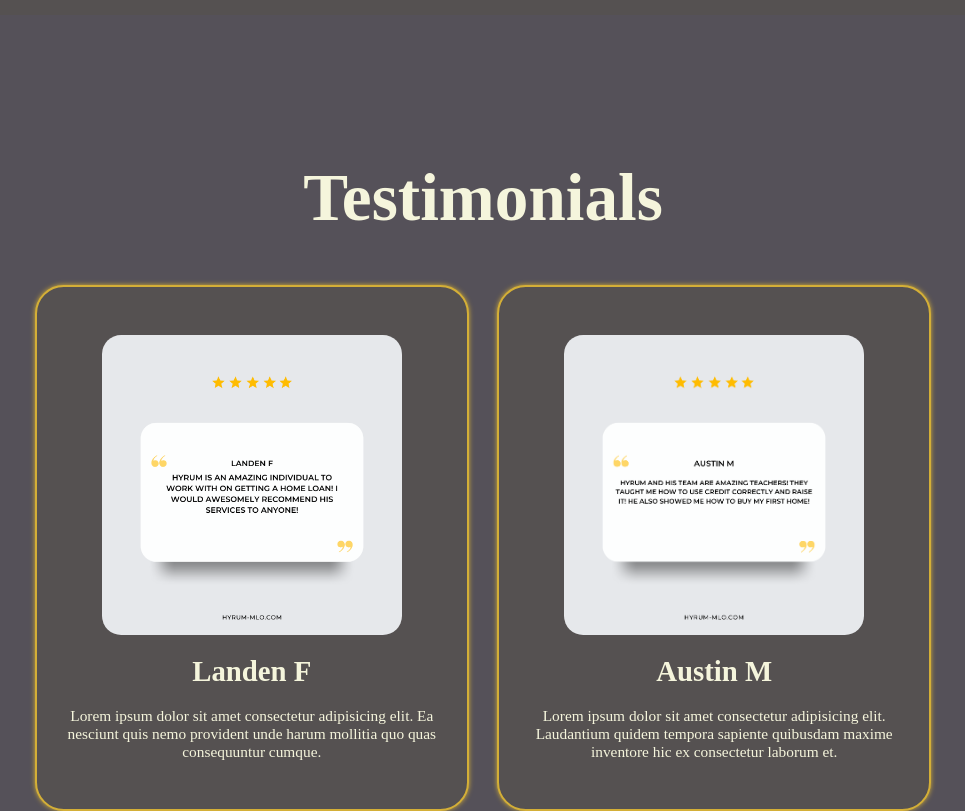
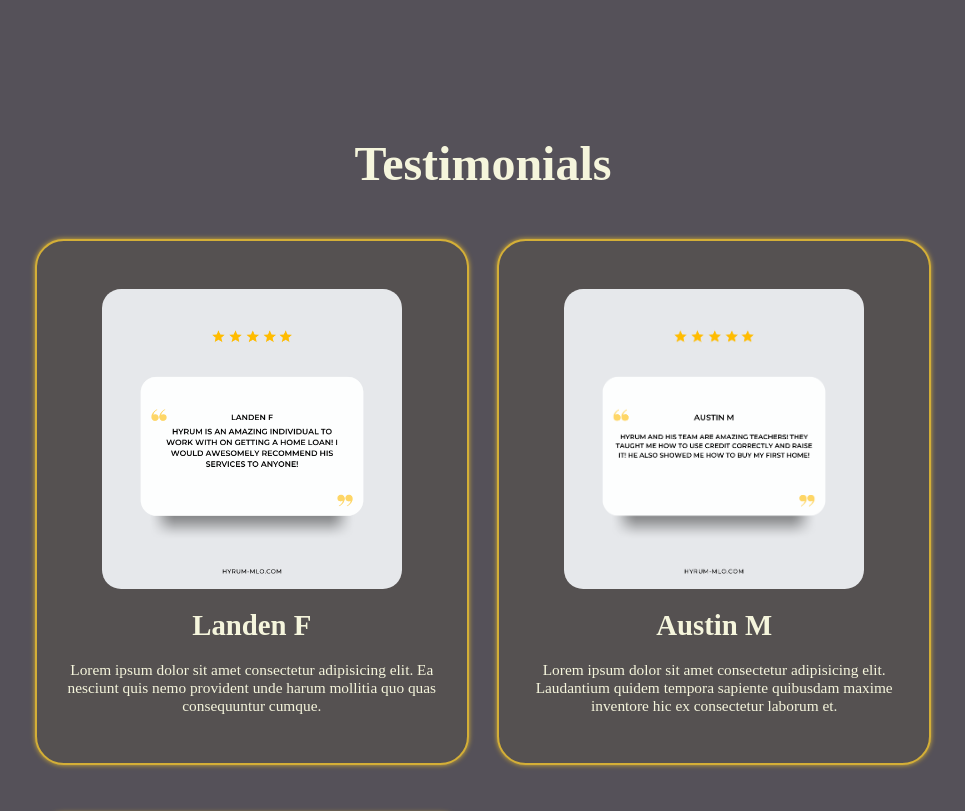
Before and after one commit to LandenJay/Hyrum-MortgageLoanOfficer, a plain HTML site: page index.html in a window 1280 px wide. Shown: the part 3800-4611 px from the top of the page, without its empty margins (157-1122 px from the left). Drawn offline with nearby package versions, Linux system fonts and the light colour scheme.

Commit message:
Add files via upload

```diff
--- a/style.css
+++ b/style.css
@@ -253,7 +253,7 @@ section{
 
 .heading{
     text-align: center;
-    font-size: 7rem;
+    font-size: 5rem;
     margin: 5rem 0;
 }
 
@@ -489,11 +489,13 @@ resize: none;
     }
 
     .projects-box{
-        align-items: center;
-        justify-items:center ;
+        align-content: center;
+        justify-content:center ;
     }
     .services-container{
         align-content: center;
         justify-content: center;
     }
+
+
 }
```
